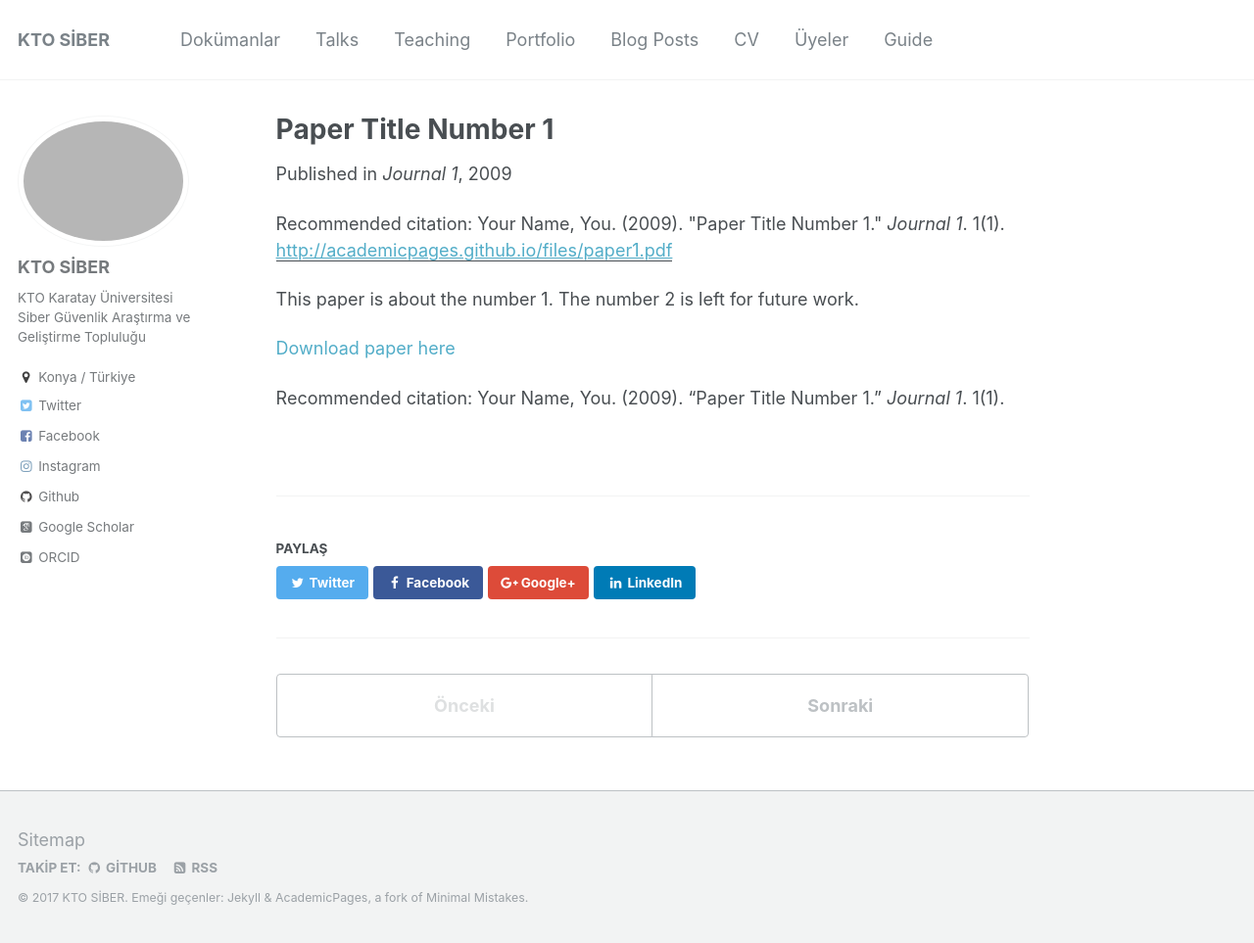
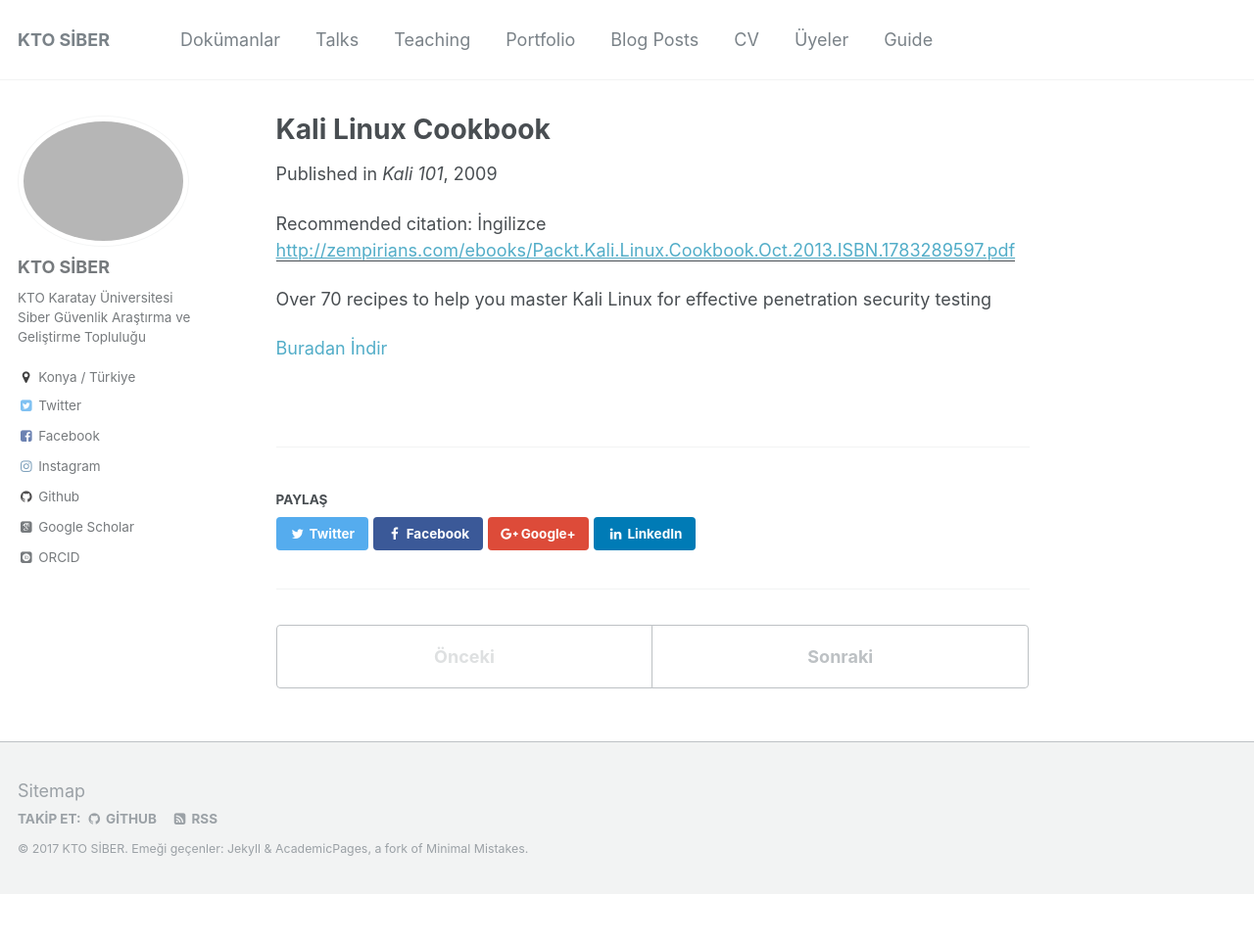
Before and after one commit to ktosiber/ktosiber.github.io, a Jekyll site: the page built from _publications/2009-10-01-paper-title-number-1.md, in a window 1280 px wide and 963 px high. Shown: the whole window at 98% size. Built offline with Jekyll 4.4.1, drawn with Linux system fonts in a browser that asks for light colours; some web fonts are replaced.

Commit message:
cookbook

```diff
--- a/_publications/2009-10-01-paper-title-number-1.md
+++ b/_publications/2009-10-01-paper-title-number-1.md
@@ -1,15 +1,14 @@
 ---
-title: "Paper Title Number 1"
+title: "Kali Linux Cookbook"
 collection: publications
-permalink: /dokumanlar/2009-10-01-paper-title-number-1
-excerpt: 'This paper is about the number 1. The number 2 is left for future work.'
+permalink: /dokumanlar/2017-11-27-Kali-Linux-Cookbook
+excerpt: 'Over 70 recipes to help you master Kali Linux for effective penetration security testing'
 date: 2009-10-01
-venue: 'Journal 1'
-paperurl: 'http://academicpages.github.io/files/paper1.pdf'
-citation: 'Your Name, You. (2009). &quot;Paper Title Number 1.&quot; <i>Journal 1</i>. 1(1).'
+venue: 'Kali 101'
+paperurl: 'http://zempirians.com/ebooks/Packt.Kali.Linux.Cookbook.Oct.2013.ISBN.1783289597.pdf'
+citation: 'İngilizce'
 ---
-This paper is about the number 1. The number 2 is left for future work.
 
-[Download paper here](http://academicpages.github.io/files/paper1.pdf)
+Over 70 recipes to help you master Kali Linux for effective penetration security testing
 
-Recommended citation: Your Name, You. (2009). "Paper Title Number 1." <i>Journal 1</i>. 1(1).
+[Buradan İndir](http://zempirians.com/ebooks/Packt.Kali.Linux.Cookbook.Oct.2013.ISBN.1783289597.pdf)
```
